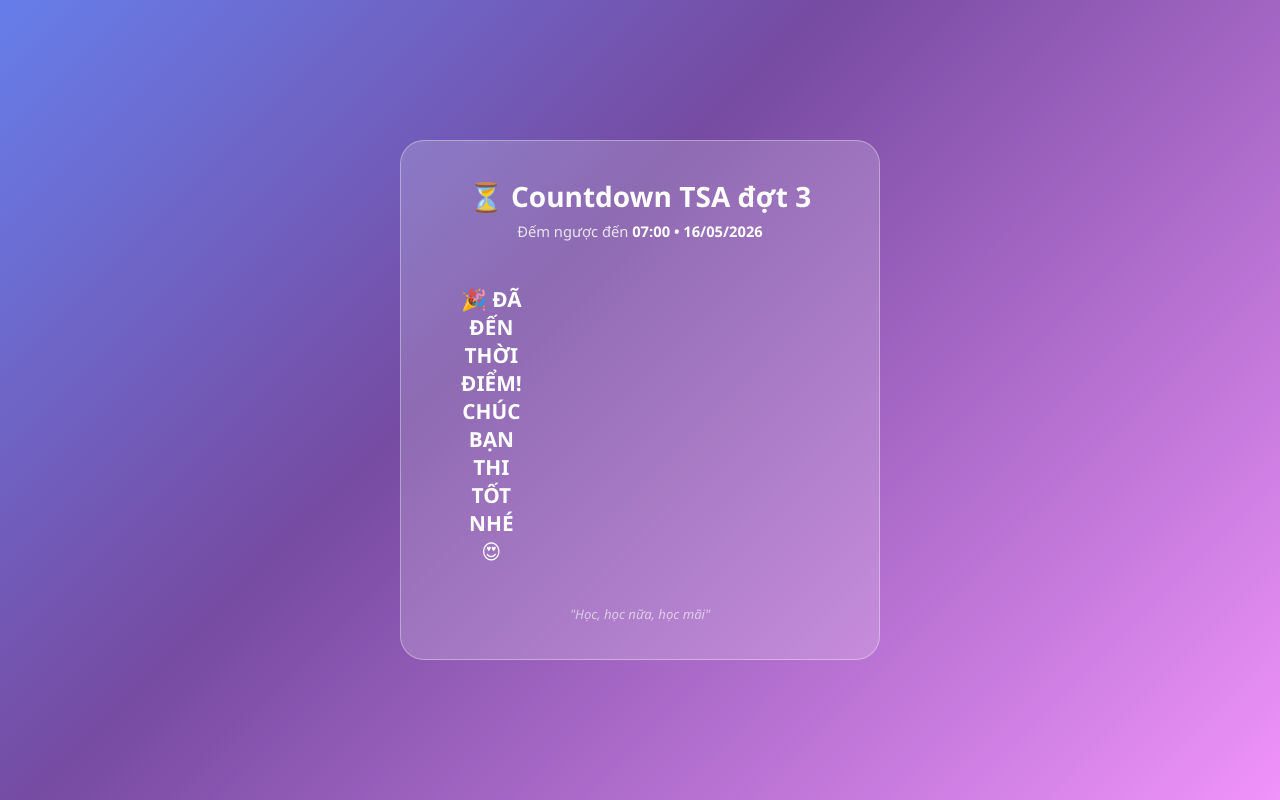
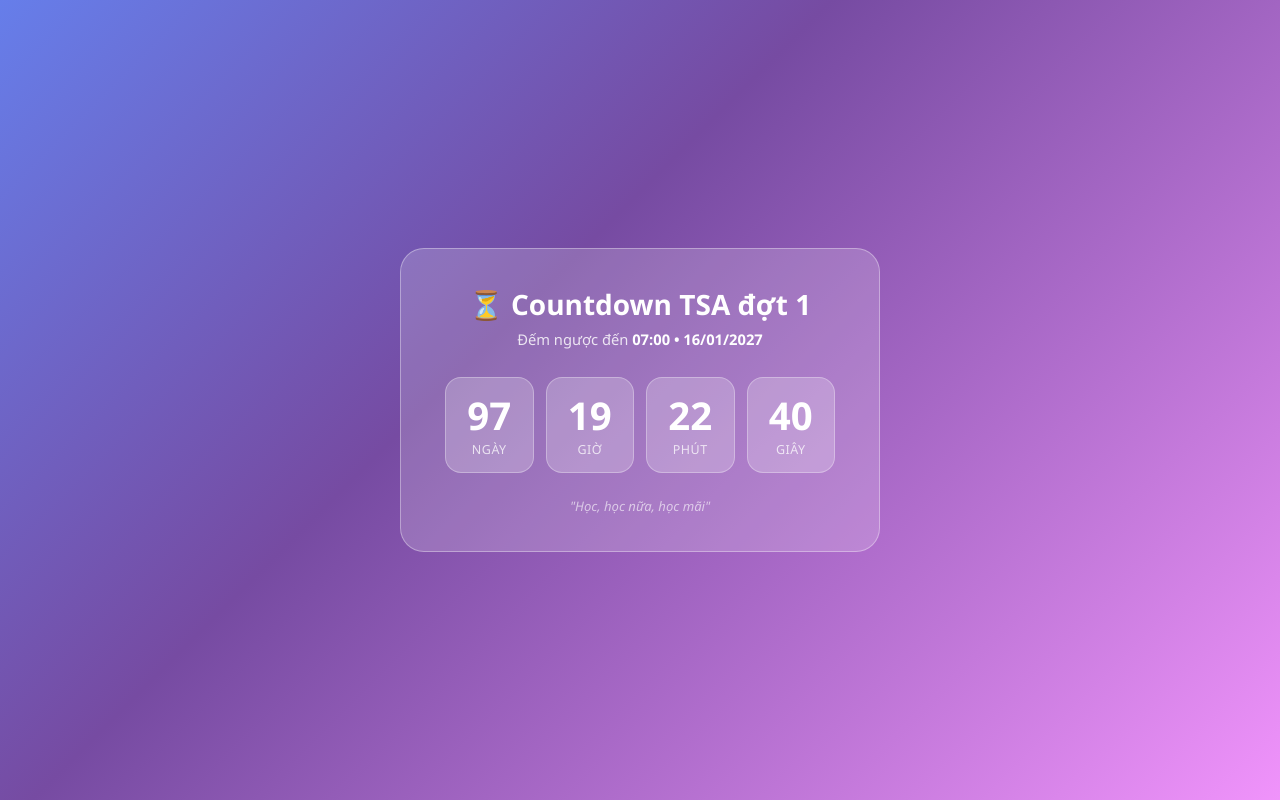
Before and after one commit to HungYesPro/countdown-tsa, a plain HTML site: page index.html in a window 1280 px wide. Drawn offline with Linux system fonts and the light colour scheme.

Commit message:
Update countdown title and target date

```diff
--- a/index.html
+++ b/index.html
@@ -2,7 +2,7 @@
 <html lang="vi">
 <head>
     <meta charset="UTF-8">
-    <title>Countdown TSA đợt 3</title>
+    <title>Countdown TSA đợt 1</title>
     <meta name="viewport" content="width=device-width, initial-scale=1.0">
     <style>
         * { margin: 0; padding: 0; box-sizing: border-box; }
@@ -74,8 +74,8 @@
 </head>
 <body>
 <div class="cd-card">
-    <div class="cd-title">⏳ Countdown TSA đợt 3</div>
-    <div class="cd-sub">Đếm ngược đến <b>07:00 • 16/05/2026</b></div>
+    <div class="cd-title">⏳ Countdown TSA đợt 1</div>
+    <div class="cd-sub">Đếm ngược đến <b>07:00 • 16/01/2027</b></div>
     <div class="cd-grid" id="grid">
         <div class="cd-box"><div class="cd-num" id="days">0</div><div class="cd-lbl">Ngày</div></div>
         <div class="cd-box"><div class="cd-num" id="hours">0</div><div class="cd-lbl">Giờ</div></div>
@@ -85,7 +85,7 @@
     <div class="cd-footer">"Học, học nữa, học mãi"</div>
 </div>
 <script>
-    const target = new Date(2026, 4, 16, 7, 0, 0).getTime();
+   const target = new Date('2027-01-16T07:00:00+07:00').getTime();
     function tick() {
         const diff = target - Date.now();
         if (diff <= 0) {
```
